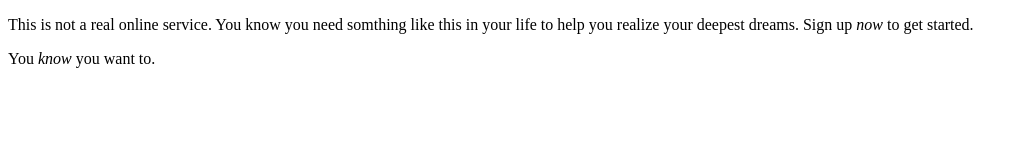
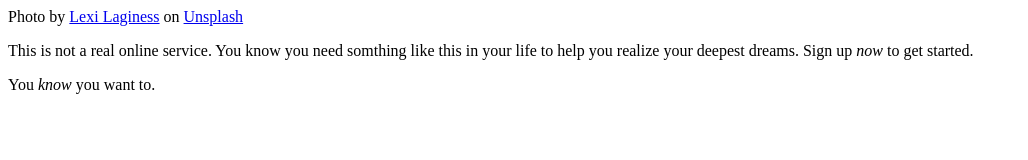
Before and after one commit to murat-yes-i-am/sign-up-form, a plain HTML site: page index.html in a window 1280 px wide. Shown: the whole page, without its empty margins (0-1028 px from the left). Drawn offline with Linux system fonts and the light colour scheme.

Commit message:
feat: add image author links

```diff
--- a/index.html
+++ b/index.html
@@ -9,6 +9,9 @@
 <body>
   <div class="left">
 
+    <div class="image-author-credits">
+      Photo by <a href="https://unsplash.com/@lexilaginess" target="_blank">Lexi Laginess</a> on <a href="https://unsplash.com/">Unsplash</a>
+    </div>
   </div>
   <div class="right">
     <div>
```
